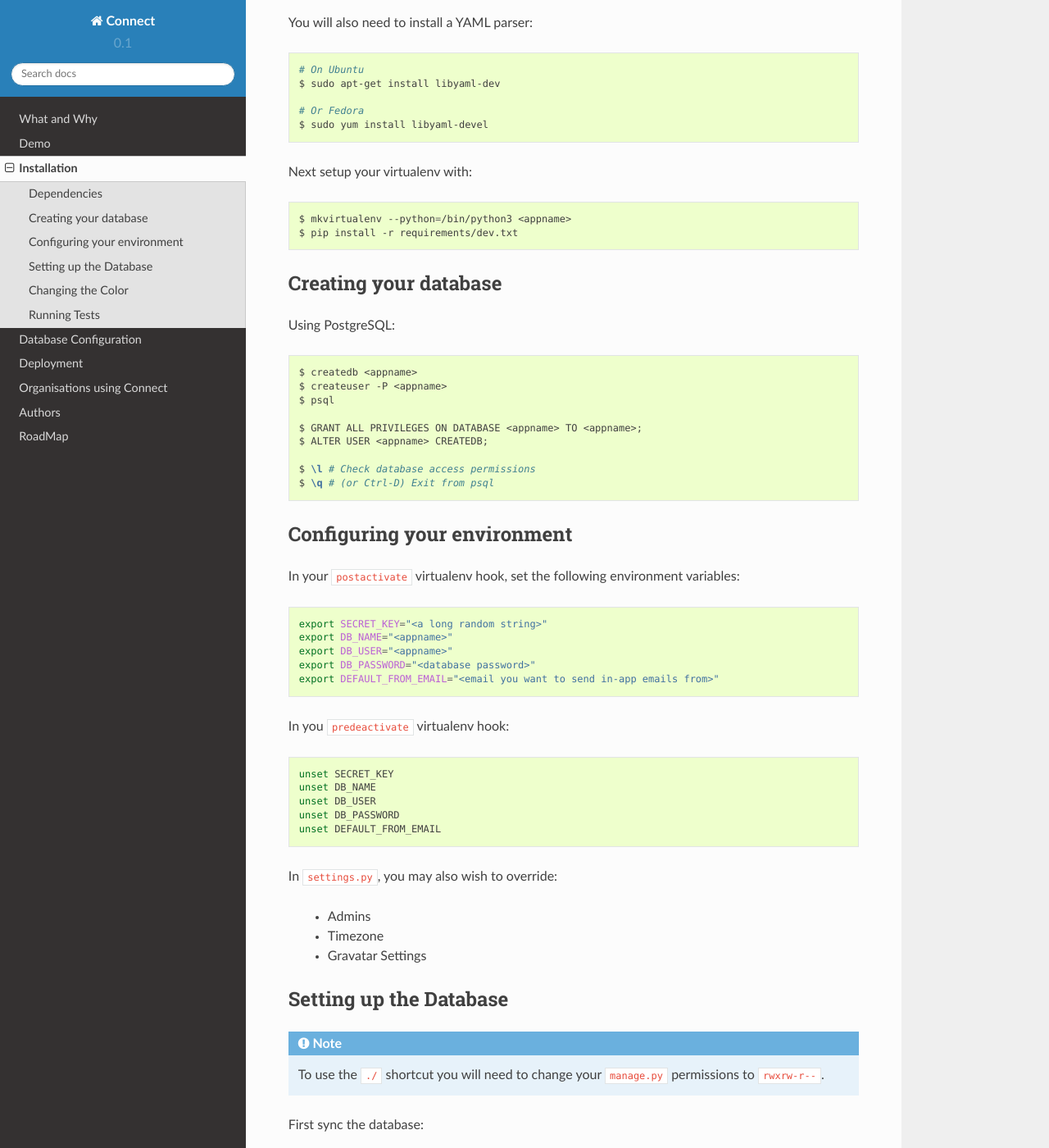
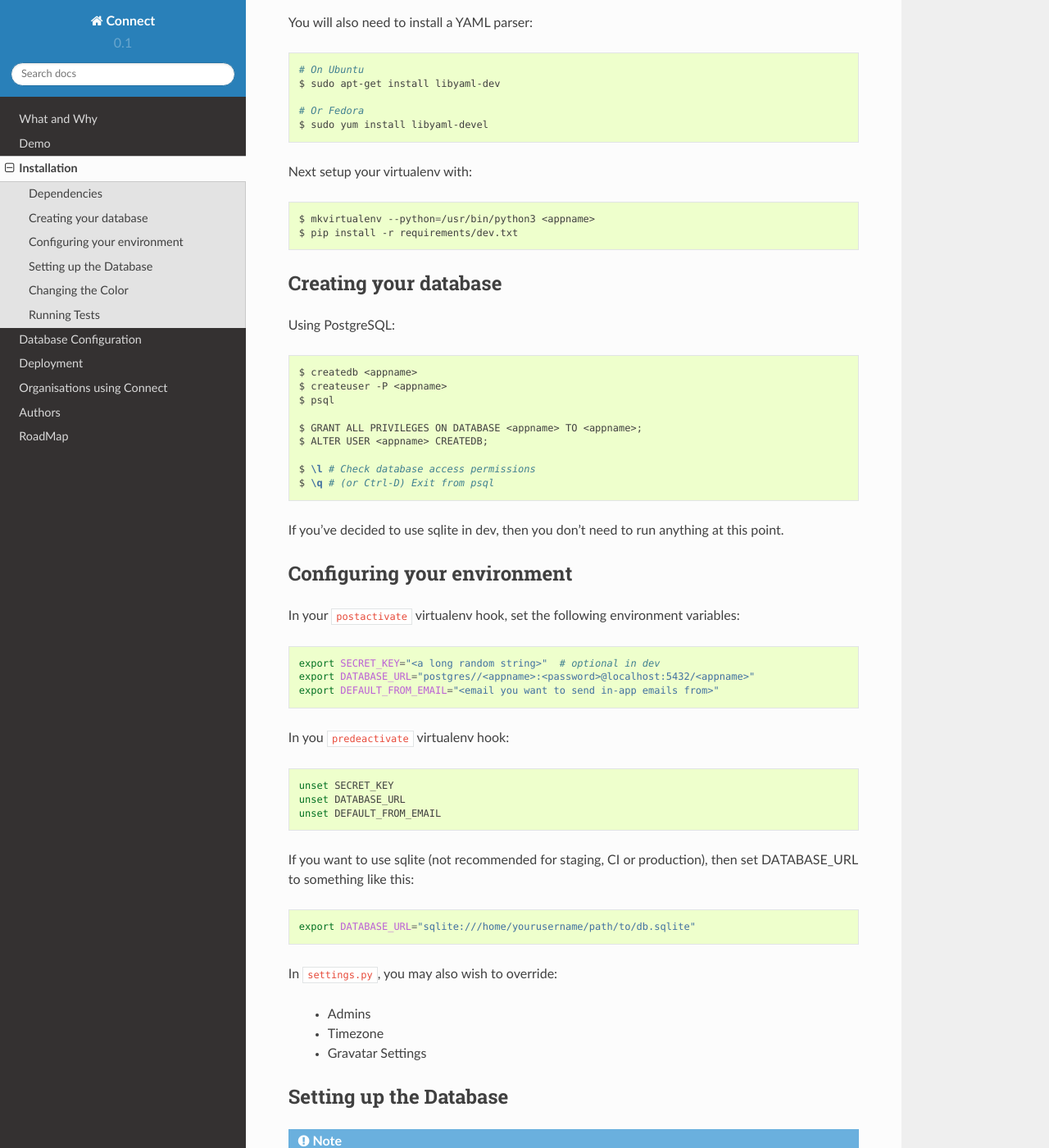
Before and after one commit to nlhkabu/connect, a Sphinx documentation site: the page built from docs/installation.rst, in a window 1280 px wide and 1400 px high, scrolled down 417 px. Shown: the whole window at 82% size. Built offline with Sphinx 7.4.7 and the Read the Docs theme 2.0.0, drawn with Linux system fonts in a browser that asks for light colours; some of the changed text lies outside the part shown.

Commit message:
update other docs to remove DB_NAME etc in favour of DATABASE_URL

```diff
--- a/docs/installation.rst
+++ b/docs/installation.rst
@@ -11,8 +11,8 @@ Assuming you have the following installed:
 
 * python 3
 * pip
-* PostgreSQL
 * virtualenv-wrapper
+* PostgreSQL (although sqlite can be used on dev machines)
 
 You will also need to install a YAML parser:
 
@@ -29,7 +29,7 @@ Next setup your virtualenv with:
 
 .. code-block:: bash
 
-    $ mkvirtualenv --python=/bin/python3 <appname>
+    $ mkvirtualenv --python=/usr/bin/python3 <appname>
     $ pip install -r requirements/dev.txt
 
 
@@ -50,6 +50,8 @@ Using PostgreSQL:
     $ \l # Check database access permissions
     $ \q # (or Ctrl-D) Exit from psql
 
+If you've decided to use sqlite in dev, then you don't need to run anything at
+this point.
 
 Configuring your environment
 ____________________________
@@ -58,10 +60,8 @@ In your ``postactivate`` virtualenv hook, set the following environment variable
 
 .. code-block:: bash
 
-    export SECRET_KEY="<a long random string>"
-    export DB_NAME="<appname>"
-    export DB_USER="<appname>"
-    export DB_PASSWORD="<database password>"
+    export SECRET_KEY="<a long random string>"  # optional in dev
+    export DATABASE_URL="postgres//<appname>:<password>@localhost:5432/<appname>"
     export DEFAULT_FROM_EMAIL="<email you want to send in-app emails from>"
 
 In you ``predeactivate`` virtualenv hook:
@@ -69,10 +69,16 @@ In you ``predeactivate`` virtualenv hook:
 .. code-block:: bash
 
     unset SECRET_KEY
-    unset DB_NAME
-    unset DB_USER
-    unset DB_PASSWORD
+    unset DATABASE_URL
     unset DEFAULT_FROM_EMAIL
+
+If you want to use sqlite (not recommended for staging, CI or production), then
+set DATABASE_URL to something like this:
+
+.. code-block:: bash
+
+    export DATABASE_URL="sqlite:///home/yourusername/path/to/db.sqlite"
+
 
 In ``settings.py``, you may also wish to override:
 
@@ -138,12 +144,25 @@ _____________
 
 To run Connect's `Behave`_ tests, you will need to have PhantomJS_ installed.
 
+.. code-block:: bash
+
+    $ npm install phantomjs
+    $ ./manage.py test bdd
+
+To run an individual test, use
+
+.. code-block:: bash
+
+    $ npm install phantomjs
+    $ ./manage.py test bdd --behave_include featurename
+
+
 Alternatively you can use any other `supported browser`_ (e.g. Chrome, Firefox)
 by installing it on your system and specifying it when you run your tests:
 
 .. code-block:: bash
 
-    $ ./manage.py test <appname> --behave_browser <browser>
+    $ ./manage.py test bdd --behave_browser <browser>
 
 .. _Behave: http://pythonhosted.org/behave/
 .. _PhantomJS: http://phantomjs.org/
```
Also changed, not shown: docs/deployment.rst (+1 -6 lines).
